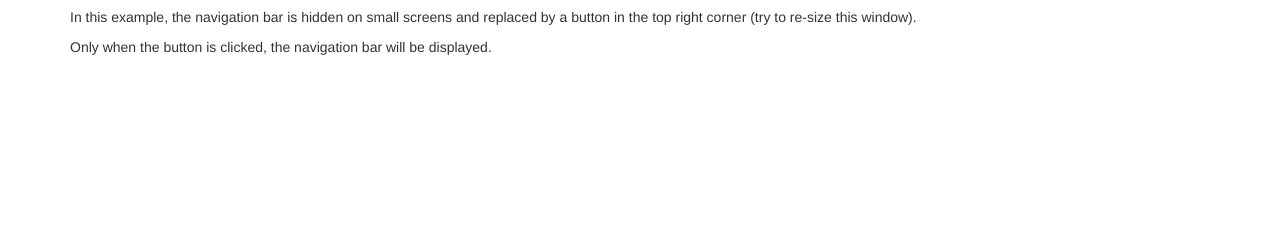
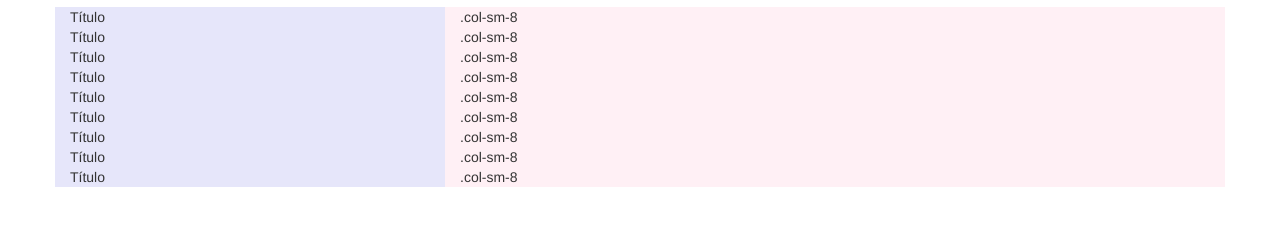
Before and after one commit to rreyescl/miappmovileoficial, a website: page miappmovileoficial/www/detalles.html in a window 1280 px wide. Shown: the part 121-346 px from the top of the page. Drawn offline with Linux system fonts and the light colour scheme.

Commit message:
Se agrega grilla a página detalles.html

```diff
--- a/miappmovileoficial/www/detalles.html
+++ b/miappmovileoficial/www/detalles.html
@@ -35,8 +35,43 @@
 
 	<div class="container">
 		<h3>Detalles</h3>
-		<p>In this example, the navigation bar is hidden on small screens and replaced by a button in the top right corner (try to re-size this window).
-			<p>Only when the button is clicked, the navigation bar will be displayed.</p>
+		<div class="row">
+			<div class="col-xs-4" border ="1" style="background-color:lavender;">Título</div>
+			<div class="col-xs-8" style="background-color:lavenderblush;">.col-sm-8</div>
 		</div>
-	</body>
-	</html>
+		<div class="row">
+			<div class="col-xs-4" style="background-color:lavender;">Título</div>
+			<div class="col-xs-8" style="background-color:lavenderblush;">.col-sm-8</div>
+		</div>
+		<div class="row">
+			<div class="col-xs-4" style="background-color:lavender;">Título</div>
+			<div class="col-xs-8" style="background-color:lavenderblush;">.col-sm-8</div>
+		</div>
+		<div class="row">
+			<div class="col-xs-4" style="background-color:lavender;">Título</div>
+			<div class="col-xs-8" style="background-color:lavenderblush;">.col-sm-8</div>
+		</div>
+		<div class="row">
+			<div class="col-xs-4" style="background-color:lavender;">Título</div>
+			<div class="col-xs-8" style="background-color:lavenderblush;">.col-sm-8</div>
+		</div>
+		<div class="row">
+			<div class="col-xs-4" style="background-color:lavender;">Título</div>
+			<div class="col-xs-8" style="background-color:lavenderblush;">.col-sm-8</div>
+		</div>
+		<div class="row">
+			<div class="col-xs-4" style="background-color:lavender;">Título</div>
+			<div class="col-xs-8" style="background-color:lavenderblush;">.col-sm-8</div>
+		</div>
+		<div class="row">
+			<div class="col-xs-4" style="background-color:lavender;">Título</div>
+			<div class="col-xs-8" style="background-color:lavenderblush;">.col-sm-8</div>
+		</div>
+		<div class="row">
+			<div class="col-xs-4" style="background-color:lavender;">Título</div>
+			<div class="col-xs-8" style="background-color:lavenderblush;">.col-sm-8</div>
+		</div>
+	</div>
+</div>
+</body>
+</html>
```
